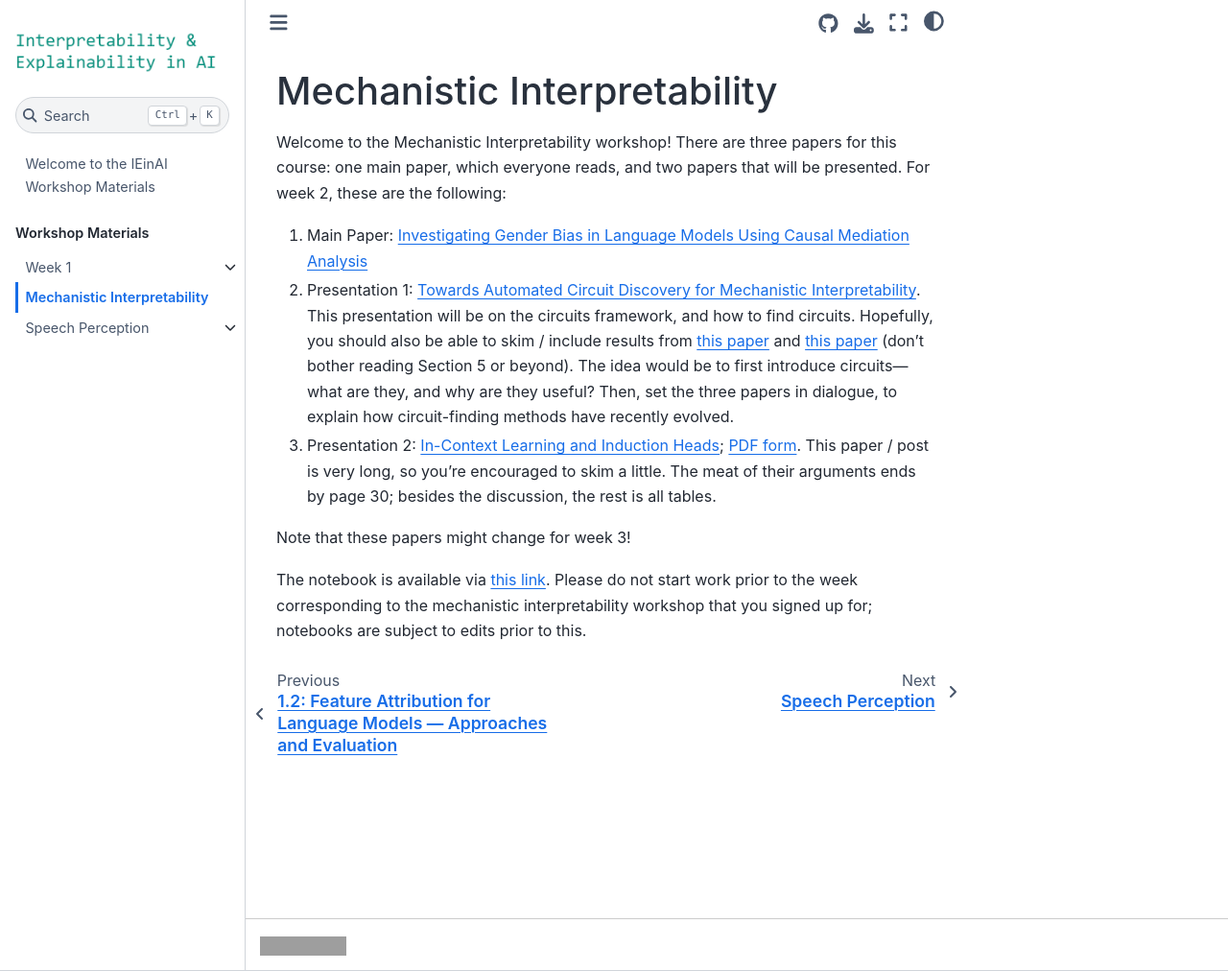
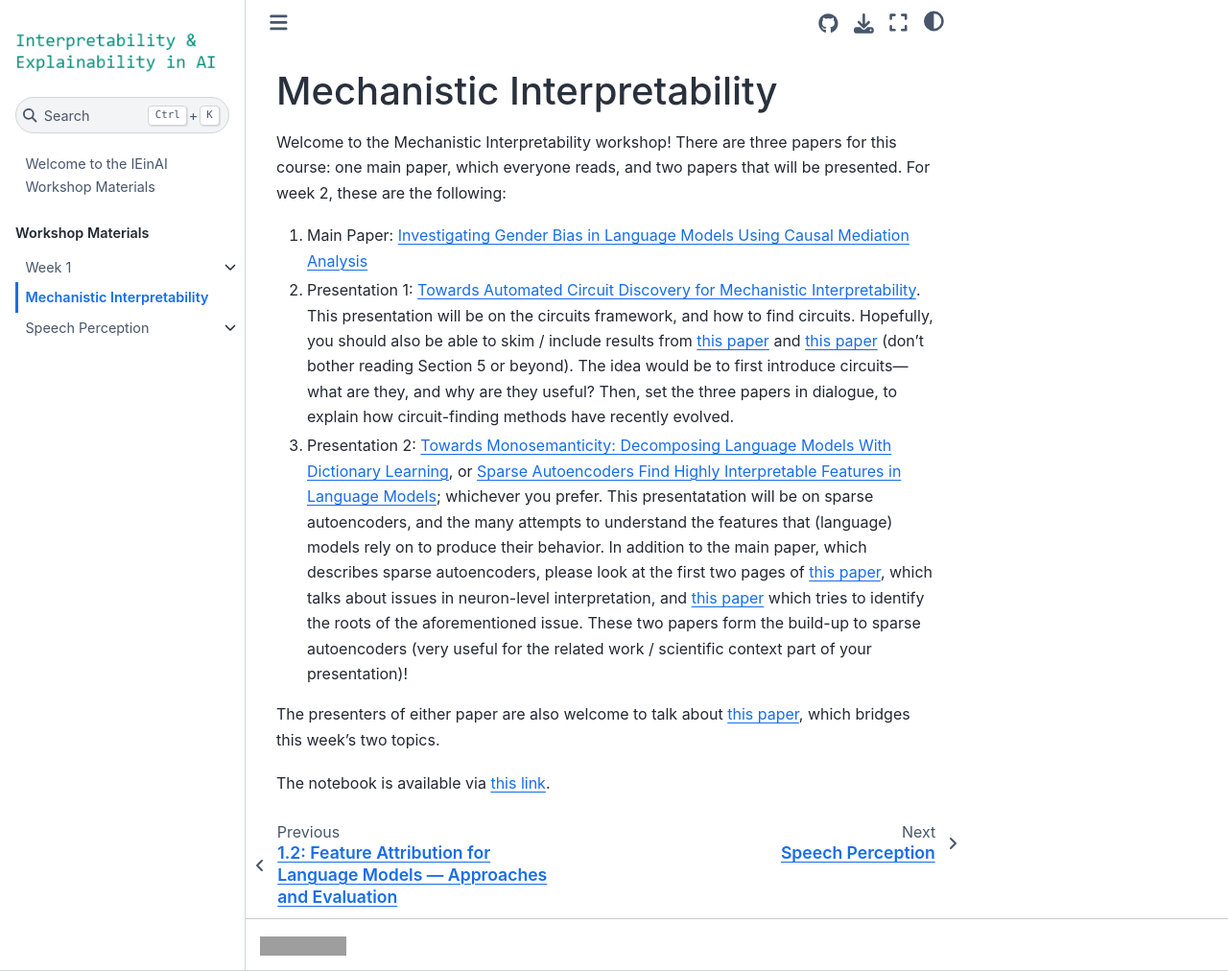
Before and after one commit to clclab/IEinAI, a Jupyter Book: the page built from book/mechinterp/mechinterp_intro.md, in a window 1280 px wide and 1012 px high. Shown: the whole window at 96% size. Built offline with Jupyter Book 1.0.4 settings and Sphinx 7.4.7 and the Sphinx Book theme 1.1.4, drawn with Linux system fonts in a browser that asks for light colours; grey boxes are pictures that could not be loaded.

Commit message:
edits to mech interp reading list

```diff
--- a/book/mechinterp/mechinterp_intro.md
+++ b/book/mechinterp/mechinterp_intro.md
@@ -4,8 +4,8 @@ Welcome to the Mechanistic Interpretability workshop! There are three papers for
 
 1. Main Paper: [Investigating Gender Bias in Language Models Using Causal Mediation Analysis](https://proceedings.neurips.cc/paper/2020/file/92650b2e92217715fe312e6fa7b90d82-Paper.pdf)
 2. Presentation 1: [Towards Automated Circuit Discovery for Mechanistic Interpretability](https://arxiv.org/abs/2304.14997). This presentation will be on the circuits framework, and how to find circuits. Hopefully, you should also be able to skim / include results from [this paper](https://arxiv.org/abs/2310.10348) and [this paper](https://arxiv.org/abs/2403.17806) (don't bother reading Section 5 or beyond). The idea would be to first introduce circuits—what are they, and why are they useful? Then, set the three papers in dialogue, to explain how circuit-finding methods have recently evolved.
-3. Presentation 2: [In-Context Learning and Induction Heads](https://transformer-circuits.pub/2022/in-context-learning-and-induction-heads/index.html); [PDF form](https://arxiv.org/abs/2209.11895). This paper / post is very long, so you're encouraged to skim a little. The meat of their arguments ends by page 30; besides the discussion, the rest is all tables.
+3. Presentation 2: [Towards Monosemanticity: Decomposing Language Models With Dictionary Learning](https://transformer-circuits.pub/2023/monosemantic-features), or [Sparse Autoencoders Find Highly Interpretable Features in Language Models](https://openreview.net/forum?id=F76bwRSLeK); whichever you prefer. This presentatation will be on sparse autoencoders, and the many attempts to understand the features that (language) models rely on to produce their behavior. In addition to the main paper, which describes sparse autoencoders, please look at the first two pages of [this paper](https://arxiv.org/abs/2104.07143), which talks about issues in neuron-level interpretation, and [this paper](https://transformer-circuits.pub/2022/toy_model/index.html) which tries to identify the roots of the aforementioned issue. These two papers form the build-up to sparse autoencoders (very useful for the related work / scientific context part of your presentation)!
 
-Note that these papers might change for week 3!
+The presenters of either paper are also welcome to talk about [this paper](https://arxiv.org/abs/2403.19647), which bridges this week's two topics.
 
-The notebook is available via [this link](https://colab.research.google.com/drive/1YSjHs1nYBEqhpg6SXyxb0tBIdZvuFxHO?usp=sharing). Please do not start work prior to the week corresponding to the mechanistic interpretability workshop that you signed up for; notebooks are subject to edits prior to this.
+The notebook is available via [this link](https://colab.research.google.com/drive/1YSjHs1nYBEqhpg6SXyxb0tBIdZvuFxHO?usp=sharing).
```
